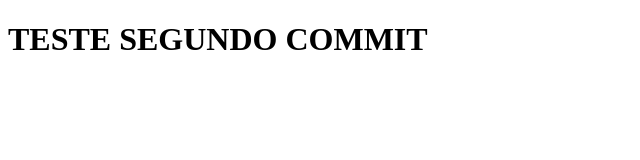
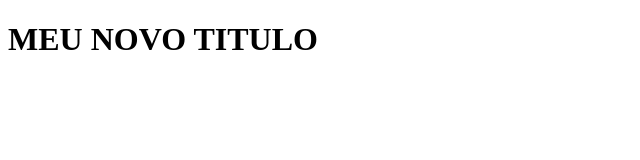
Before and after one commit to andrelgil/site_teste, a plain HTML site: page index.html in a window 1280 px wide. Shown: the whole page, without its empty margins (0-640 px from the left). Drawn offline with Linux system fonts and the light colour scheme.

Commit message:
TESTE ALTERANDO TITULO

```diff
--- a/index.html
+++ b/index.html
@@ -7,6 +7,6 @@
     <title>Document</title>
 </head>
 <body>
-    <h1>TESTE SEGUNDO COMMIT</h1>
+    <h1>MEU NOVO TITULO</h1>
 </body>
 </html>
```
